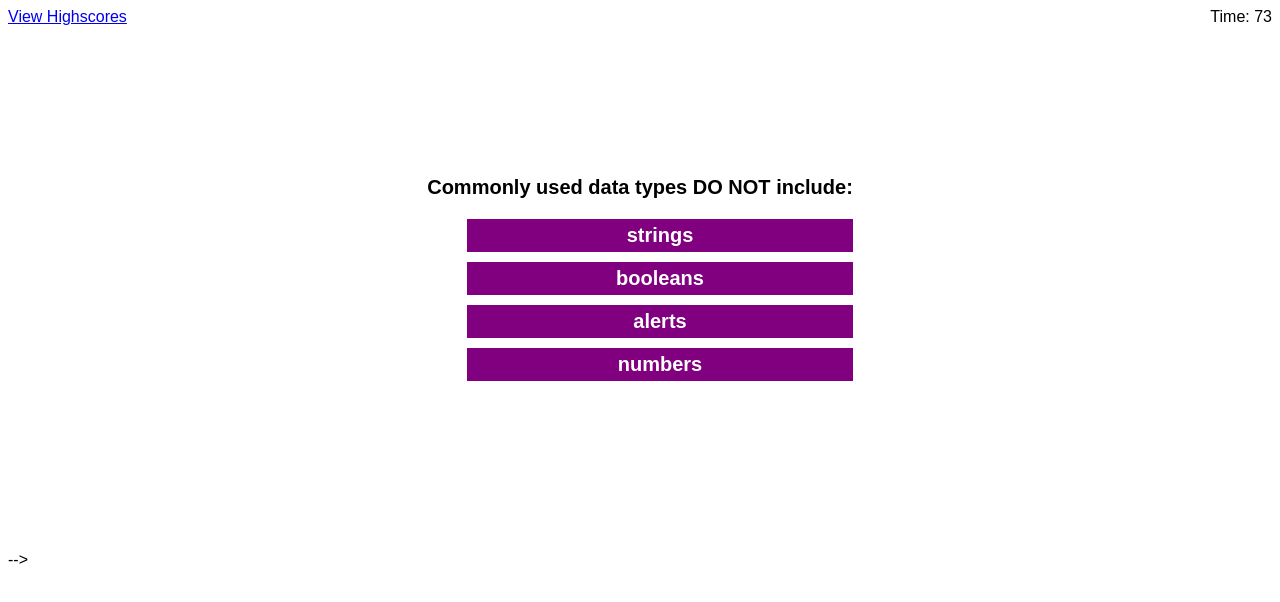
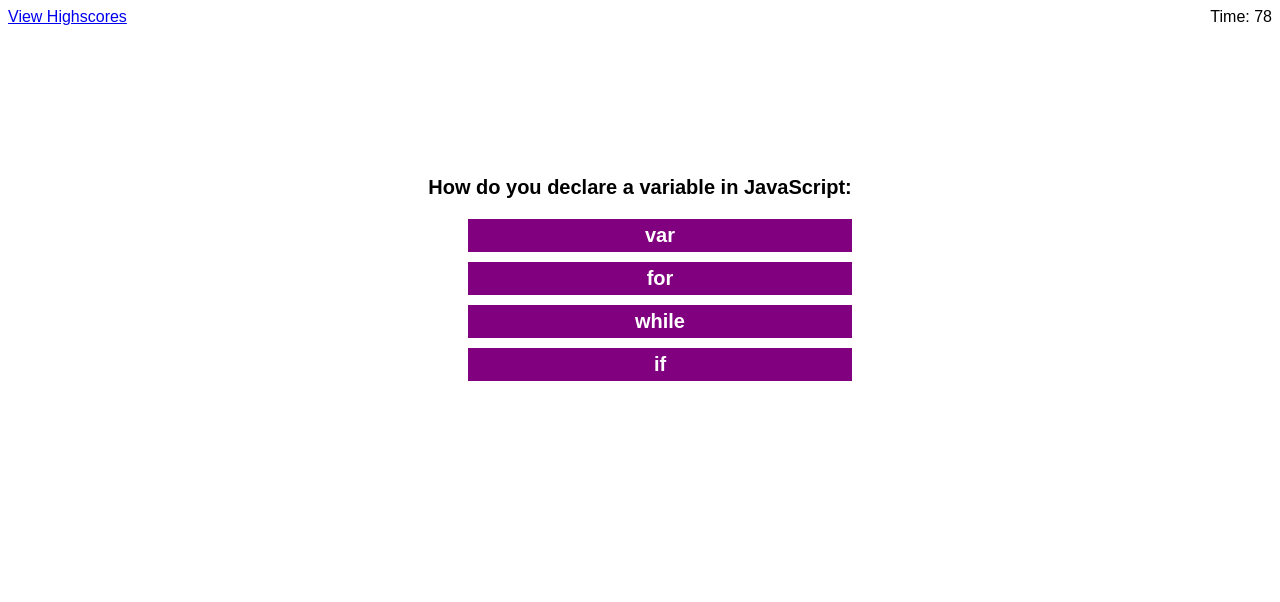
Before and after one commit to brad1200/homework-4, a plain HTML site: page index.html in a window 1280 px wide. Both pictures are taken after a click on the button "Start Quiz". Drawn offline with Linux system fonts and the light colour scheme.

Commit message:
7-12 final update

```diff
--- /dev/null
+++ b/assets/css/scores.css
@@ -0,0 +1,3 @@
+li {
+    border-radius: 15px;
+}
--- a/assets/js/logic.js
+++ b/assets/js/logic.js
@@ -1,4 +1,78 @@
-// Last page: All Done!
+var score = 0;
+var questionIndex = 0;
+var timer = document.querySelector('#timer');
+var start = document.querySelector('#start');
+var questionsSection = document.querySelector('#questions');
+var container = document.querySelector('#container');
+
+// timer setup
+var secondsLeft = 80;
+var holdInterval = 0;
+var penalty = 10;
+
+var olCreate = document.createElement('ol');
+
+// starts timer when you click
+start.addEventListener('click', function () {
+    if (holdInterval === 0) {
+        holdInterval = setInterval(function () {
+            secondsLeft--;
+            timer.textContent = 'Time: ' + secondsLeft;
+            if (secondsLeft <= 0) {
+                clearInterval(holdInterval);
+                allDone();
+            }
+        }, 1000);
+    }
+    render(questionIndex);
+});
+
+// questions appear on page
+function render(questionIndex) {
+    questionsSection.innerHTML = '';
+    olCreate.innerHTML = '';
+
+    for (var i = 0; i < questions.length; i++) {
+        var userQuestion = questions[questionIndex].question;
+        var userChoices = questions[questionIndex].choices;
+        questionsSection.textContent = userQuestion;
+    }
+    userChoices.forEach(function (newItem) {
+        var listItem = document.createElement('li');
+        listItem.textContent = newItem;
+        questionsSection.appendChild(olCreate);
+        olCreate.appendChild(listItem);
+        listItem.addEventListener('click', (compare));
+    })
+}
+
+// adding feedback after selecting answer, penalty added
+function compare(event) {
+    var element = event.target;
+
+    if (element.matches('li')) {
+        var createDiv = document.createElement('div');
+        createDiv.setAttribute('id', 'createDiv');
+        if (element.textContent == questions[questionIndex].answer) {
+            score++;
+            createDiv.textContent = 'Corrrect!';
+        } else {
+            secondsLeft = secondsLeft - penalty;
+            createDiv.textContent = 'Wrong!';
+        }
+    }
+
+    questionIndex++;
+
+    if (questionIndex >= questions.length) {
+        allDone();
+    } else {
+        render(questionIndex);
+    }
+    questionsSection.appendChild(createDiv);
+}
+
+// All Done page
 function allDone() {
     questionsSection.innerHTML = "";
     timer.innerHTML = "";
--- a/assets/js/questions.js
+++ b/assets/js/questions.js
@@ -2,103 +2,29 @@
 
 var questions = [
     {
-        question: "Commonly used data types DO NOT include:",
-        choices: ["strings", "booleans", "alerts", "numbers"],
-        answer: "alerts"
+        question: "How do you declare a variable in JavaScript:",
+        choices: ["var", "for", "while", "if"],
+        answer: "var"
     },
     {
-        question: "The condition in an if/else statement is enclosed within _____.",
-        choices: ["quotes", "curly brackets", "parentheses", "square brackets"],
-        answer: "parentheses"
+        question: "Which is not a primitive data type in JavaScript:",
+        choices: ["number", "boolean", "character", "string"],
+        answer: "character"
     },
     {
-        question: "Arrays in JavaScript can be used to store _____.",
-        choices: ["numbers and strings", "other arrays", "booleans", "all of the above"],
-        answer: "all of the above"
+        question: "Which of these is not a logical operator:",
+        choices: ["!", "&", "||", "&&"],
+        answer: "&"
     },
     {
-        question: "String values must be enclosed within _____ when being assigned to variables.",
-        choices: ["commas", "curly brackets", "quotes", "parenthesis"],
-        answer: "quotes"
+        question: "Which of these is not a coding language:",
+        choices: ["HTML", "PSX", "CSS", "UavaScript"],
+        answer: "PSX"
     },
     {
-        question: "A very useful tool used during development and debugging for printing content to the debugger is:",
-        choices: ["JavaScript", "terminal/bash", "for loops", "console.log"],
-        answer: "console.log"
+        question: "Out of these options which one allows you to edit your page:",
+        choices: ["HTML", "CSS", "JavaScript", "All the above"],
+        answer: "All the above"
     },
 
 ];
-
-var score = 0;
-var questionIndex = 0;
-var timer = document.querySelector('#timer');
-var start = document.querySelector('#start');
-var questionsSection = document.querySelector('#questions');
-var container = document.querySelector('#container');
-
-// timer setup
-var secondsLeft = 75;
-var holdInterval = 0;
-var penalty = 10;
-
-var olCreate = document.createElement('ol');
-
-// click start, starts timer
-start.addEventListener('click', function () {
-    if (holdInterval === 0) {
-        holdInterval = setInterval(function () {
-            secondsLeft--;
-            timer.textContent = 'Time: ' + secondsLeft;
-            if (secondsLeft <= 0) {
-                clearInterval(holdInterval);
-                allDone();
-            }
-        }, 1000);
-    }
-    render(questionIndex);
-});
-
-// questions on page
-function render(questionIndex) {
-    questionsSection.innerHTML = '';
-    olCreate.innerHTML = '';
-
-    for (var i = 0; i < questions.length; i++) {
-        var userQuestion = questions[questionIndex].question;
-        var userChoices = questions[questionIndex].choices;
-        questionsSection.textContent = userQuestion;
-    }
-    userChoices.forEach(function (newItem) {
-        var listItem = document.createElement('li');
-        listItem.textContent = newItem;
-        questionsSection.appendChild(olCreate);
-        olCreate.appendChild(listItem);
-        listItem.addEventListener('click', (compare));
-    })
-}
-
-// adding right or wrong after selecting answer, penalty added
-function compare(event) {
-    var element = event.target;
-
-    if (element.matches('li')) {
-        var createDiv = document.createElement('div');
-        createDiv.setAttribute('id', 'createDiv');
-        if (element.textContent == questions[questionIndex].answer) {
-            score++;
-            createDiv.textContent = 'Corrrect!';
-        } else {
-            secondsLeft = secondsLeft - penalty;
-            createDiv.textContent = 'Wrong!';
-        }
-    }
-
-    questionIndex++;
-
-    if (questionIndex >= questions.length) {
-        allDone();
-    } else {
-        render(questionIndex);
-    }
-    questionsSection.appendChild(createDiv);
-}
--- a/index.html
+++ b/index.html
@@ -10,7 +10,7 @@
 </head>
 
 <header>
-    <!-- links to highscore page -->
+    <!-- link to highscore page  and timer-->
     <a href="./scores.html" target="_blank">View Highscores</a>
     <div id="timer">Time:</div>
 </header>
@@ -35,6 +35,6 @@
 
     <script src="./assets/js/questions.js"></script>
     <script src="./assets/js/logic.js"></script>
-</body> -->
+</body>
 
 </html>
```
Also changed, not shown: scores.html (+2 -0 lines).
